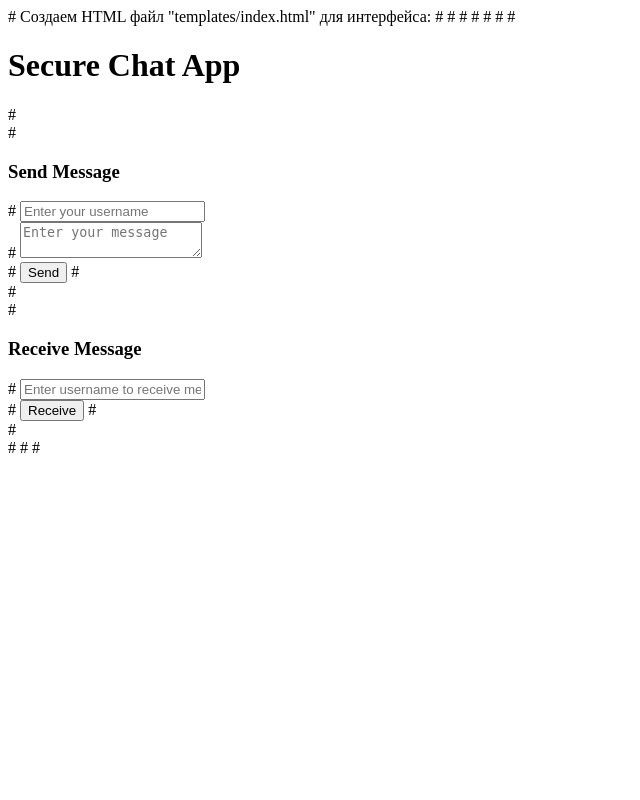
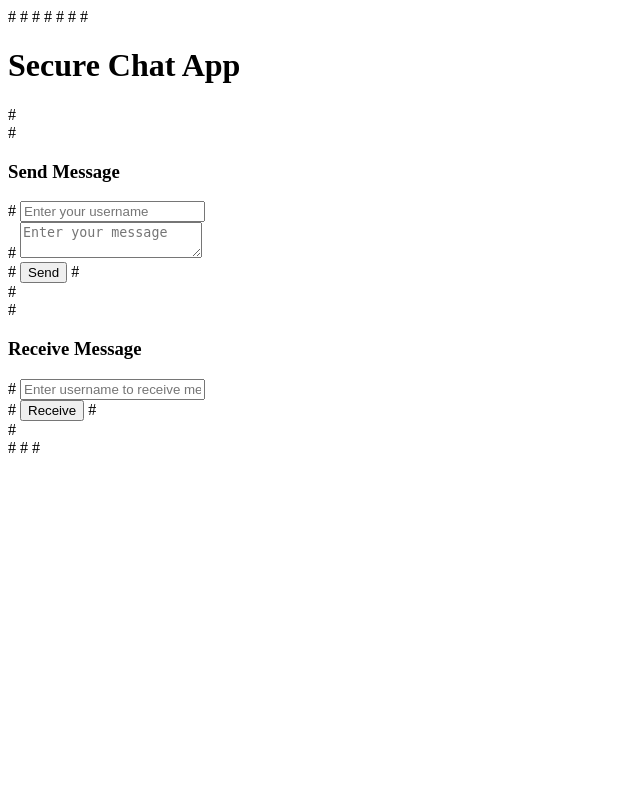
Before and after one commit to qavelikii/secure_chat_app, a Flask app: page / in a window 1280 px wide. Shown: the whole page, without its empty margins (0-640 px from the left). Run offline with Flask 3, Linux system fonts and the light colour scheme.

Commit message:
change templ

```diff
--- a/templates/index.html
+++ b/templates/index.html
@@ -1,4 +1,4 @@
-# Создаем HTML файл "templates/index.html" для интерфейса:
+
 <!DOCTYPE html>
 <html lang="en">
 # <head>
```
